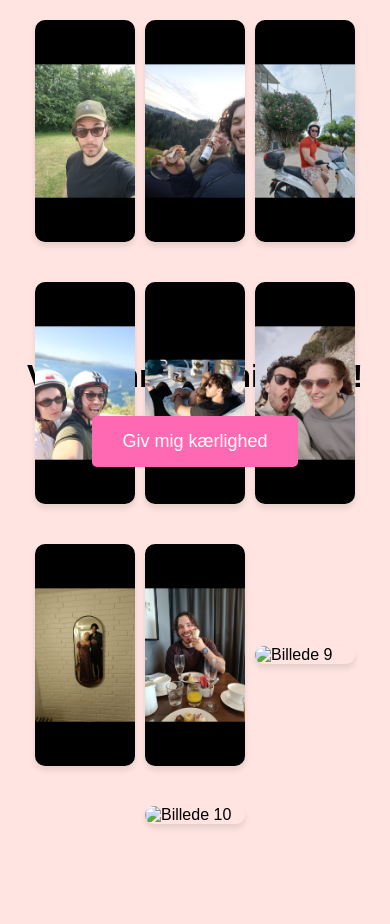
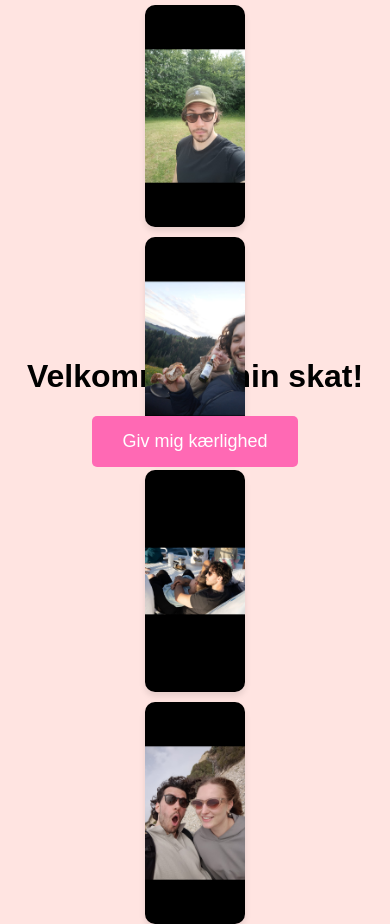
Before and after one commit to JoachimBograd/ElskerNatasja, a website: page index.html in a window 390 px wide. Before the commit the page ends 854 px from the top, so only its background shows below. Drawn offline with Linux system fonts and the light colour scheme.

Commit message:
Update index.html

```diff
--- a/index.html
+++ b/index.html
@@ -64,15 +64,13 @@
         #image6 { bottom: 15%; right: 25%; }
         #image7 { top: 60%; left: 28%; }
         #image8 { bottom: 60%; right: 50%; }
-        #image9 { top: 20%; left: 40%; }
-        #image10 { bottom: 10%; right: 30%; }
 
-        /* Mobilvenlig visning */
+        /* Mobilvenlig visning med 2 billeder i top og bund */
         @media (max-width: 768px) {
             .image-container {
                 display: flex;
-                flex-wrap: wrap;
-                justify-content: center;
+                flex-direction: column;
+                justify-content: space-between;
                 align-items: center;
                 height: 100vh;
                 padding: 10px 0;
@@ -81,6 +79,17 @@
                 position: static;
                 width: 100px;
                 margin: 5px;
+            }
+            #image1, #image2 {
+                position: static;
+                order: -1;
+            }
+            #image5, #image6 {
+                position: static;
+                order: 1;
+            }
+            #image3, #image4, #image7, #image8 {
+                display: none;
             }
         }
     </style>
@@ -96,8 +105,6 @@
         <img id="image6" src="image6.jpg" alt="Billede 6" />
         <img id="image7" src="image7.jpg" alt="Billede 7" />
         <img id="image8" src="image8.jpg" alt="Billede 8" />
-        <img id="image9" src="image9.jpg" alt="Billede 9" />
-        <img id="image10" src="image10.jpg" alt="Billede 10" />
     </div>
     <button id="loveButton">Giv mig kærlighed</button>
     <p id="message"></p>
```
